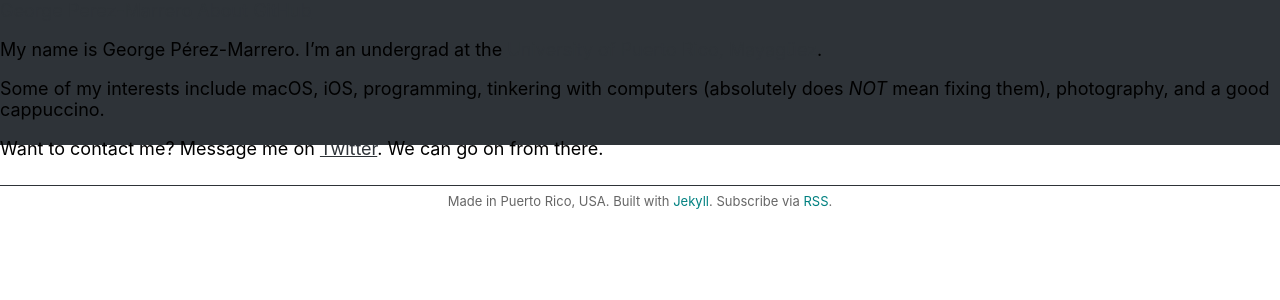
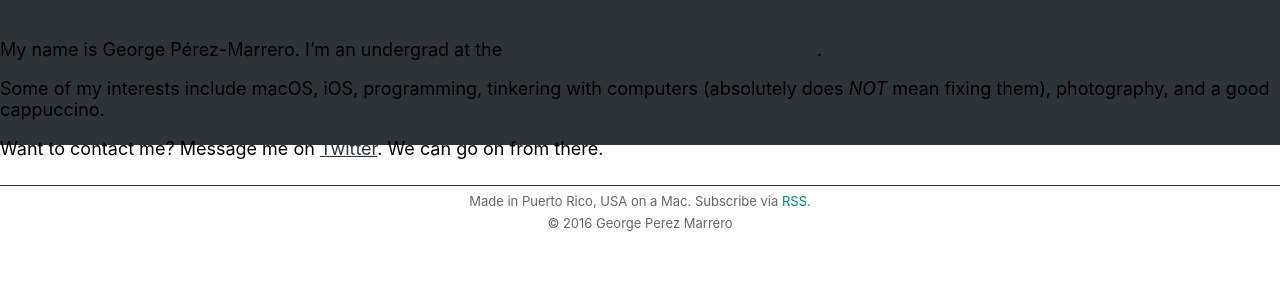
Before and after one commit to georgeperez/titanpointe.org, a Jekyll site: the page built from about/index.html, in a window 1280 px wide. Shown: the top 300 px of the page. Built offline with Jekyll 4.4.1, drawn with Linux system fonts in a browser that asks for light colours.

Commit message:
Updated footer, added copyright

```diff
--- a/_includes/footer.html
+++ b/_includes/footer.html
@@ -1,5 +1,4 @@
 <footer>
-  <div class="about">
-    <p>Made in Puerto Rico, USA. Built with <a href="https://jekyllrb.com">Jekyll</a>. Subscribe via <a href="/atom.xml">RSS</a>.</p>
-  </div><!-- /.about -->
+    <p>Made in Puerto Rico, USA on a Mac. Subscribe via <a href="/atom.xml">RSS</a>.</p>
+    <p>&copy; 2016 George Perez Marrero</p>
 </footer>
```
